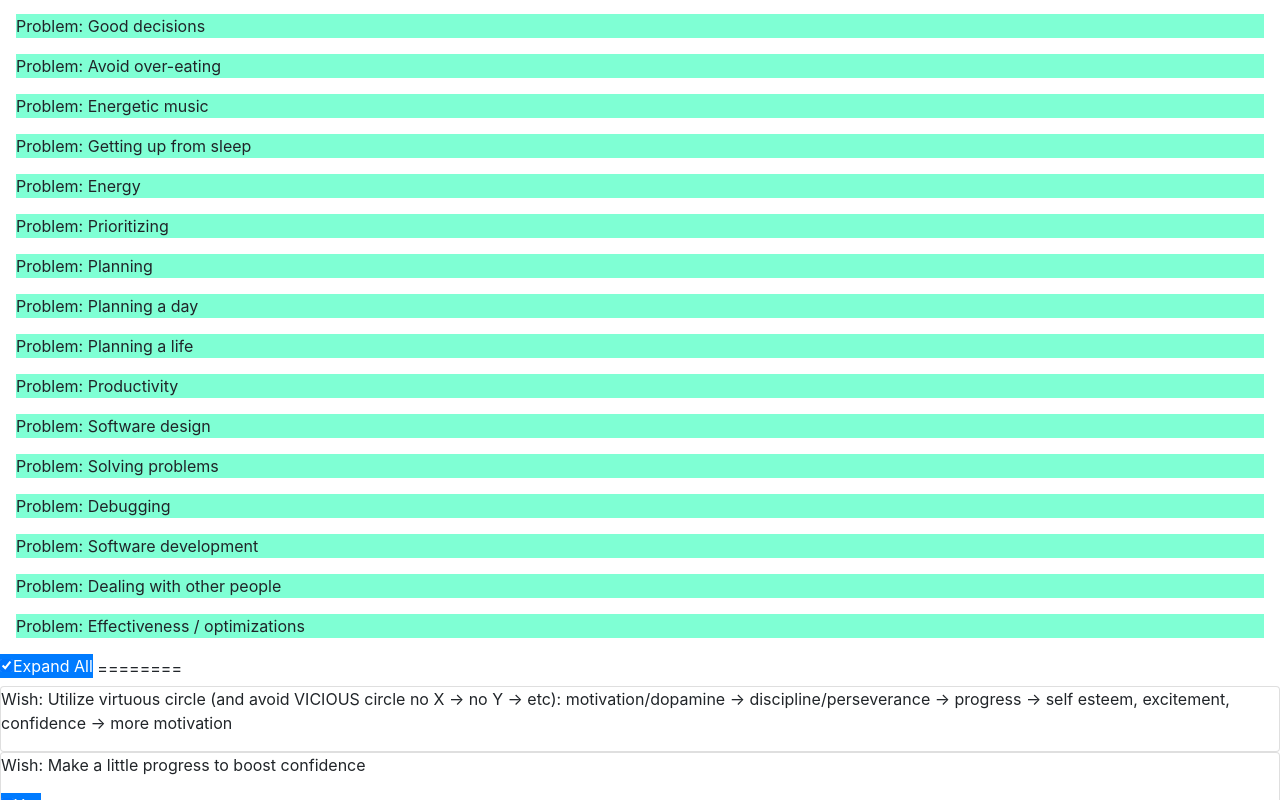
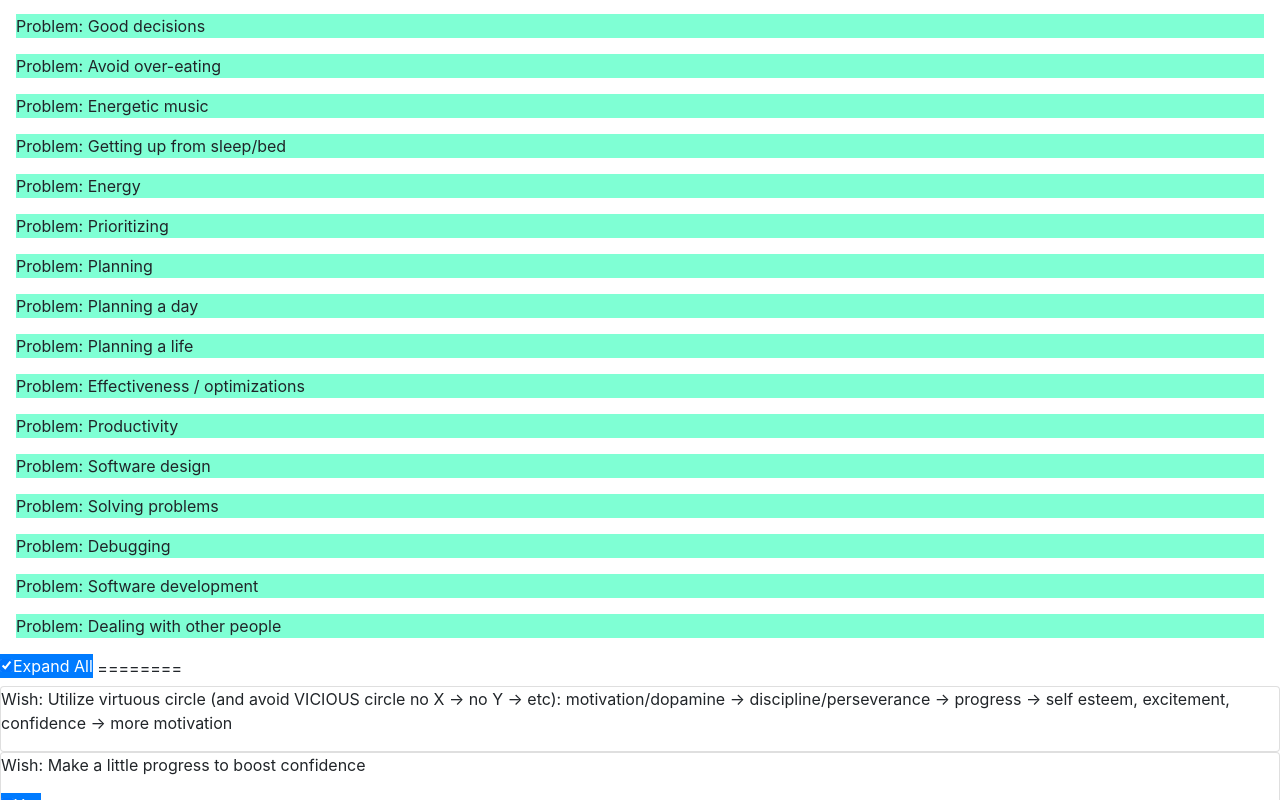
Before and after one commit to karol-depka/lifedvisor, an Angular app: page / in a window 1280 px wide. Shown: the part 600-1400 px from the top of the page. Built offline with nearby package versions, Linux system fonts and the light colour scheme.

Commit message:
More hints, including getting up

```diff
--- a/src/app/core/hints_problems_questions.data.ts
+++ b/src/app/core/hints_problems_questions.data.ts
@@ -8,6 +8,7 @@
 export class LiHint {
   constructor(
     public ifYes?: (LiHint|string)[],
+    /** TODO: rename to title */
     public text?: string,
     public when?: string,
     public example?: string,
@@ -166,10 +167,21 @@ export class Questions {
 
   'Energetic music' = {}
 
-  'Getting up from sleep' = {
+  'Getting up from sleep/bed' = {
     ifYes: [
       this['Energetic music'],
-      '(?) Have done something exciting the previous day/afternoon/evening, to have the dopamine effect spill to the next morning. E.g. in my case it was alcohol/games etc.'
+      { when: '2018-10-06 23:04',
+        text: '(?) Have done something exciting the previous day/afternoon/evening, to have the dopamine effect spill to the next morning. E.g. in my case it was alcohol/games etc.',
+        comments: 'Could be something like a nice TED or progress on an attractive non-vague, non-vaguely-needed task',
+      },
+      { text: 'Have a strong light source',
+        comments: 'Could be natural sunlight or wake-up light or wake-up clock with light.'
+      },
+      {
+        text: 'Start the day with something fun/energizing and with get-up/bootstrap routine; don\'t try to start with some unattractive/difficult tasks (unless they are urgent enough to get going)',
+        comments: 'Then, plan the day; which could be motivating too, to see how much I can achieve.'
+        /* TODO: lots of practical examples */
+      }
     ]
   }
 
@@ -210,6 +222,14 @@ export class Questions {
     ifYes: [this['Planning']]
   }
 
+  'Effectiveness / optimizations' = hint({
+    ifYes: [
+      {
+        text: 'Look for, and utilize, little accidental or semi-accidental coincidences, patterns; it can even double effectiveness; even though it might feel like "cheating".'
+      }
+    ]
+  })
+
   'Productivity' = {
     ifYes: [
       this.Confidence,
@@ -219,6 +239,7 @@ export class Questions {
       this['Planning'],
       this['Energy'],
       this['Good decisions'],
+      this['Effectiveness / optimizations']
     ]
   }
 
@@ -265,14 +286,6 @@ export class Questions {
     ]
   })
 
-  'Effectiveness / optimizations' = hint({
-    ifYes: [
-      {
-        text: 'Look for, and utilize, little accidental or semi-accidental coincidences, patterns; it can even double effectiveness; even though it might feel like "cheating".'
-      }
-    ]
-  })
-
 }
 
 function processQuestions(questions: Questions) {
```
